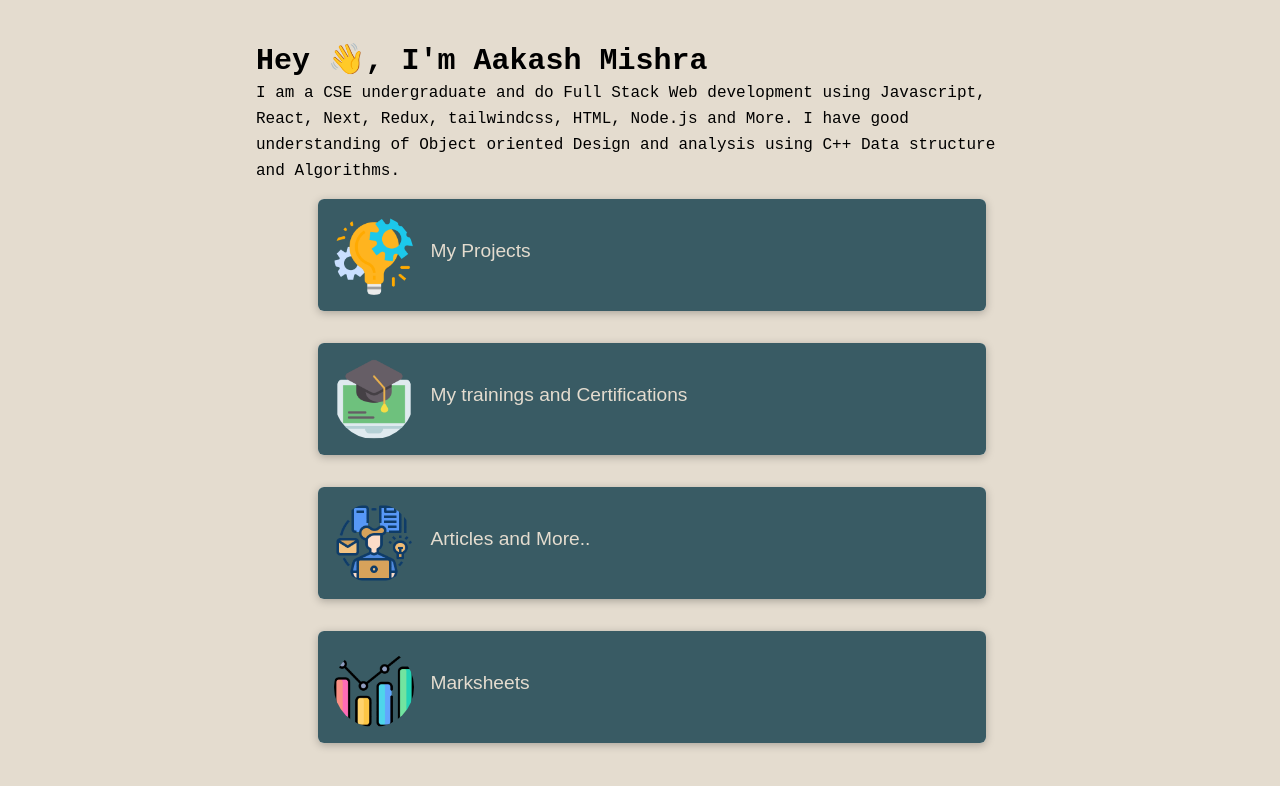
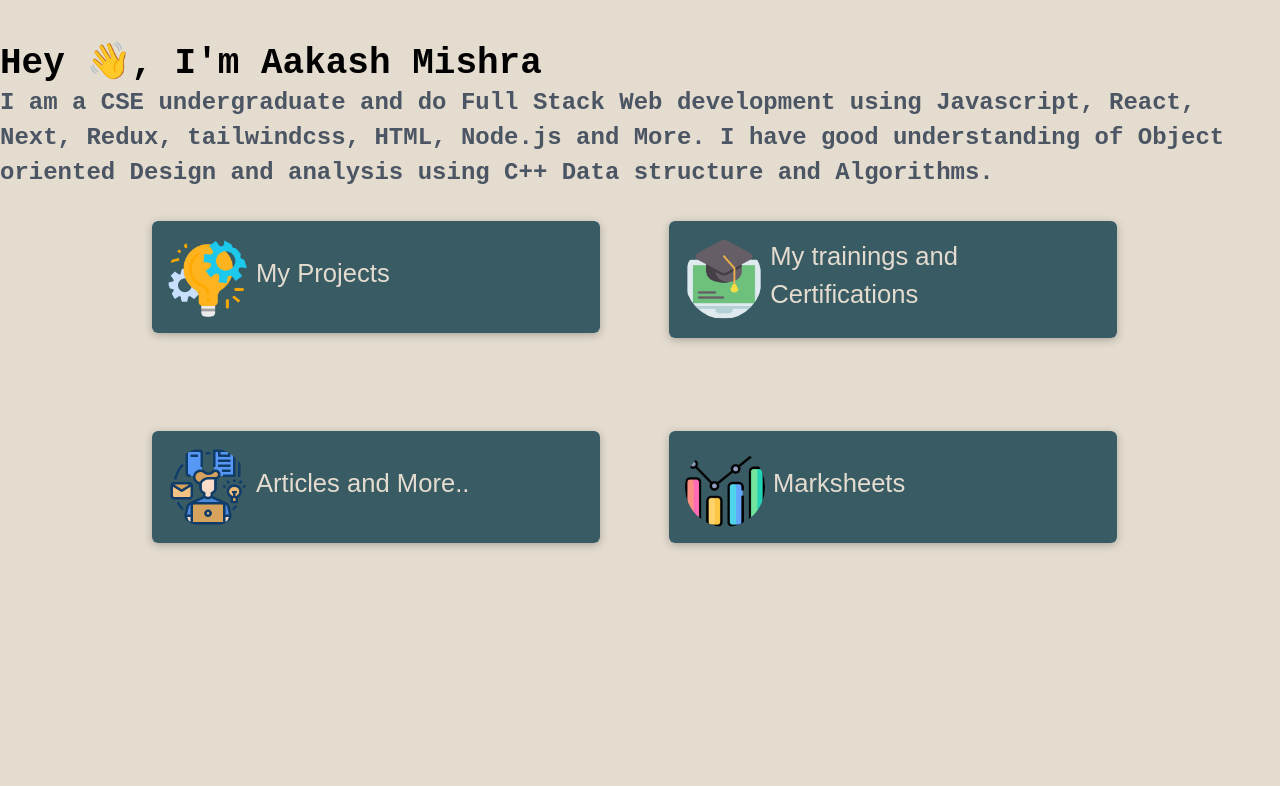
Before and after one commit to Aakash-mishra2/Portfolio, a React (Create React App) app: page / in a window 1280 px wide. Shown: the top 786 px of the page. Built offline with nearby package versions, Linux system fonts and the light colour scheme; a web font is replaced by a local one.

Commit message:
Grid layout added

```diff
--- a/src/front/FrontPage.js
+++ b/src/front/FrontPage.js
@@ -34,17 +34,19 @@
 
     return (
     <React.Fragment>
-    <div className="max-w-3xl mx-auto">
-    <h1 className="text-3xl font-bold test-red-500 font-serif mt-10 ml-30">
+    <div className="max-w-7xl mx-auto mb-4">
+    <h1 className="text-4xl font-bold text-black font-serif mt-10 ml-30">
         <tt>Hey 👋, I'm Aakash Mishra</tt>
     </h1>
-    <p className="text-base font-serif font-thin"><tt>
+    <p className="text-2xl  font-bold  text-gray-600 font-serif "><tt>
         I am a CSE undergraduate and do Full Stack Web development using
         Javascript, React, Next, Redux, tailwindcss, HTML, Node.js and More. I have good understanding of
         Object oriented Design and analysis using C++ Data structure and Algorithms.
     </tt></p>
     </div>
+    <div className="full-container">
     <FrontList cards={CARDS} />
+    </div>
     </React.Fragment>
     )
 }
--- a/src/front/components/FrontItem.js
+++ b/src/front/components/FrontItem.js
@@ -7,7 +7,7 @@
 
 export default function FrontItem(props) {
     return (
-        <li className="front-item">
+        <div className="front-item">
             <Card className="front-item__content">
                 <Link to={`${props.sendTo}`}>
                     <div className="front-item__image">
@@ -19,6 +19,6 @@
                     </div>
                 </Link>
             </Card>
-        </li>
+        </div>
     )
 }
--- a/src/front/components/FrontList.js
+++ b/src/front/components/FrontList.js
@@ -17,7 +17,7 @@
     }
 
     return (
-        <ul className="front-list">
+        <div className="front-list">
             {
                 props.cards.map(blocks => {
                     return (
@@ -31,6 +31,6 @@
                     )
                 })
             }
-        </ul>
+        </div>
     );
 }
--- a/src/front/styles/FrontItem.css
+++ b/src/front/styles/FrontItem.css
@@ -1,10 +1,9 @@
 @import url('https://fonts.googleapis.com/css2?family=REM&display=swap');
 .front-item {
     margin: 1rem;
-    width: 60%;
-    padding-left: 1.5rem;
+    width: 90%;
+    padding-left: 0.5rem;
     min-width: 17.5rem;
-    justify-items: stretch;
     font-family: 'REM', sans-serif;
 }
 
@@ -33,11 +32,11 @@
 .front-item__image {
     width: 5rem;
     height: 5rem;
-    margin-right: 1rem;
+    margin-right: 0.5rem;
 }
 
 .front-item__info h2 {
-    font-size: 1.2rem;
+    font-size: 1.6rem;
     margin: 0 0 0.5rem 0;
     font-weight: normal;
     color: #e4dccf;
--- a/src/front/styles/FrontList.css
+++ b/src/front/styles/FrontList.css
@@ -2,9 +2,12 @@
     list-style: none;
     margin: 0 auto;
     padding: 0;
-    width: 90%;
+    width: 80%;
     max-width: auto;
-    display: flex;
-    justify-content: center;
-    flex-wrap: wrap;
+    height: 400px;
+    display: grid;
+    grid-template-columns: 1fr 1fr;
+    grid-row: auto auto;
+    column-gap: 10px;
+    row-gap: 1em;
 }
```
